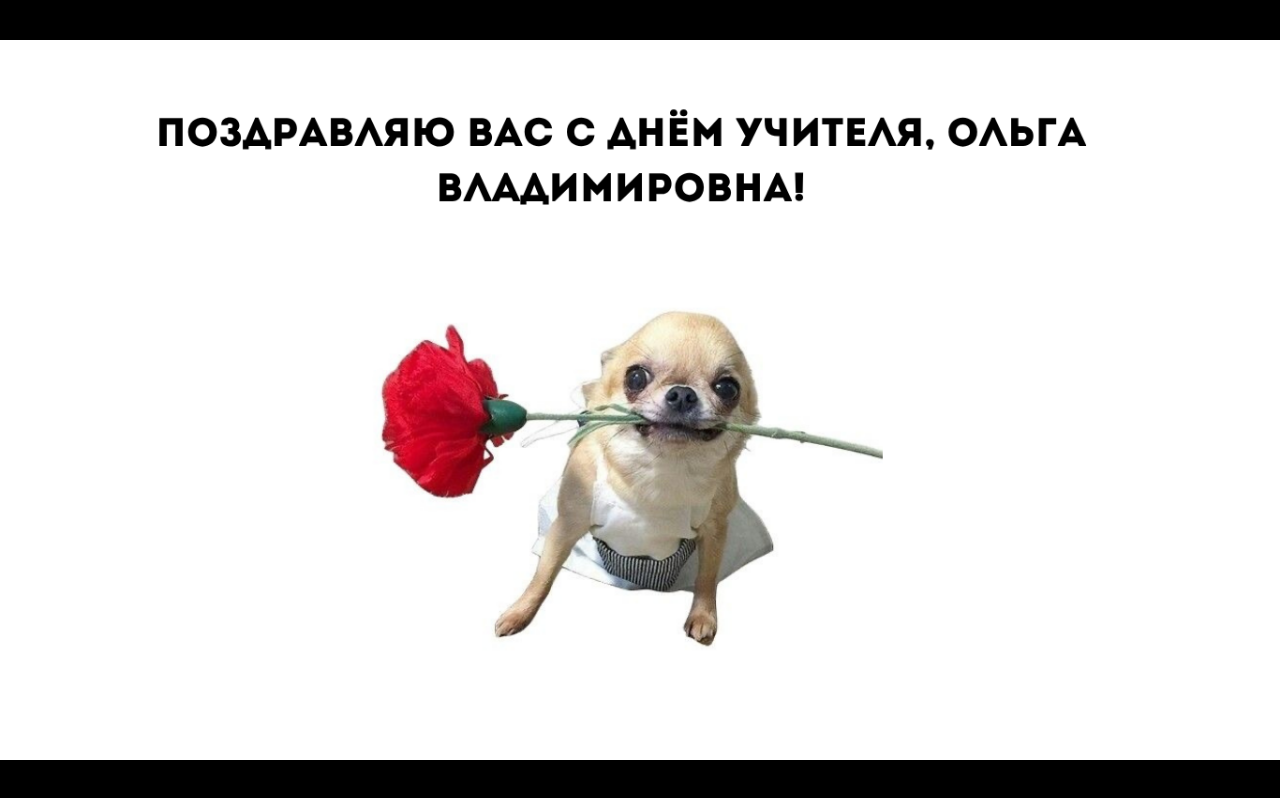
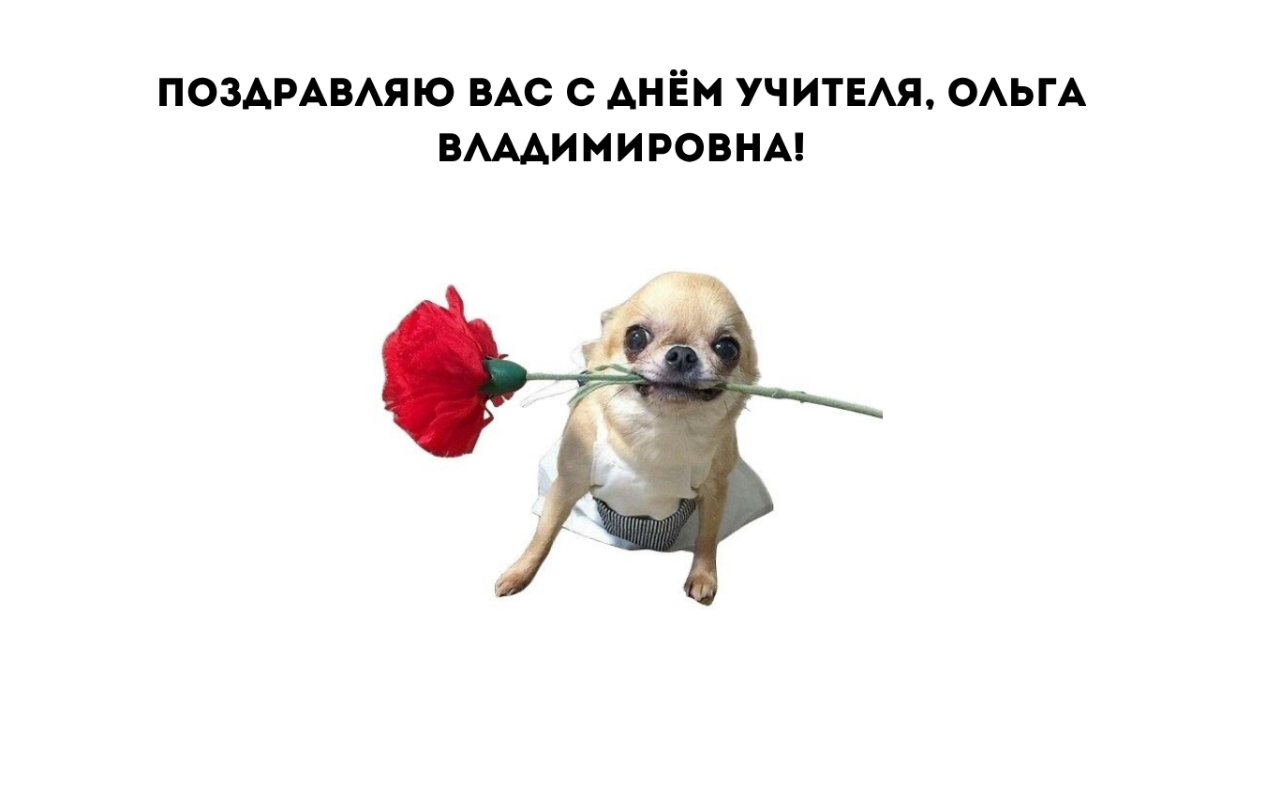
Before and after one commit to Ponyaaaaaaaaaa/Teacherscard, a plain HTML site: page index.html in a window 1280 px wide. Drawn offline with Linux system fonts and the light colour scheme.

Commit message:
index.html

```diff
--- a/index.html
+++ b/index.html
@@ -2,23 +2,19 @@
 <html>
 <head>
   <meta charset="UTF-8">
-  <title>Поздравление</title>
+  <title></title>
   <style>
     body {
       margin: 0;
-      background: #000;
-      display: flex;
-      justify-content: center;
-      align-items: center;
-      height: 100vh;
     }
     img {
-      max-width: 100%;
-      max-height: 100%;
+      width: 100%;
+      height: auto;
+      display: block;
     }
   </style>
 </head>
 <body>
-  <img src="image.png" alt="Поздравление">
+  <img src="image.png">
 </body>
 </html>
```
